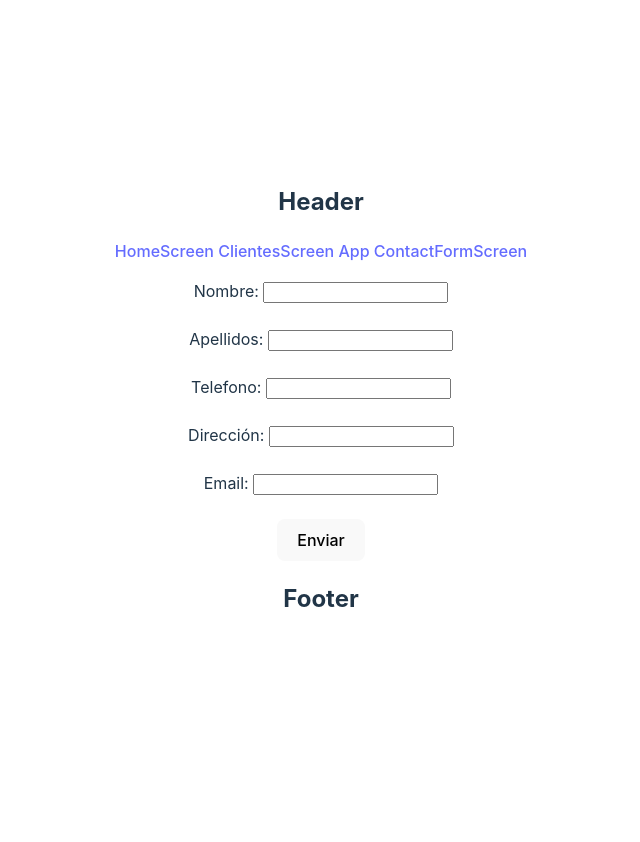
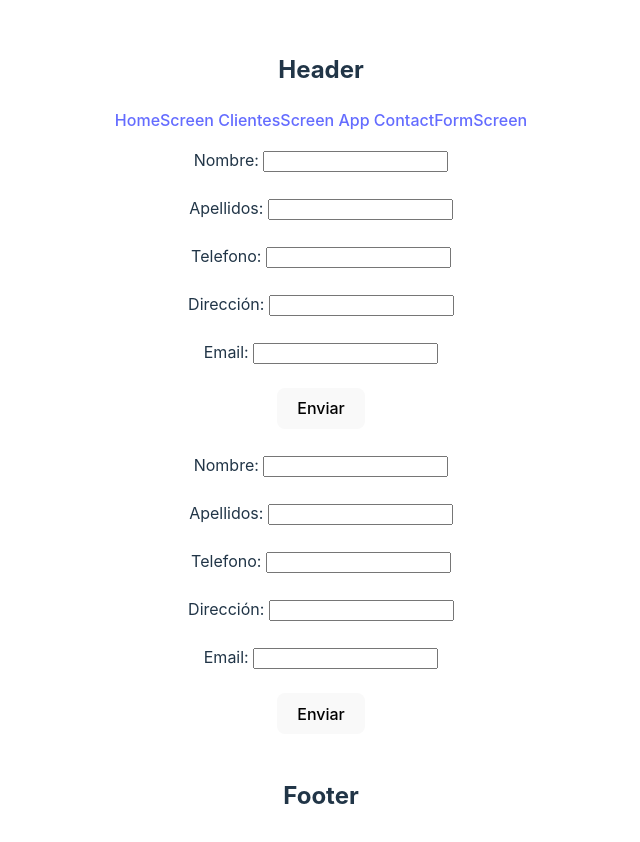
Before and after one commit to salvarez96/modulo5-diplomado-u-catalunya-react, a React (Vite) app: page /contacto in a window 1280 px wide. Shown: the top 842 px of the page, without its empty margins (319-959 px from the left). Before the commit the page ends 800 px from the top, so only its background shows below. Built offline with nearby package versions, Linux system fonts and the light colour scheme.

Commit message:
Create a form with useFormik

```diff
--- a/package.json
+++ b/package.json
@@ -10,6 +10,7 @@
     "preview": "vite preview"
   },
   "dependencies": {
+    "formik": "^2.4.5",
     "react": "^18.2.0",
     "react-dom": "^18.2.0",
     "react-router-dom": "^6.21.1"
--- /dev/null
+++ b/src/components/UseFormikForm.jsx
@@ -0,0 +1,53 @@
+import { useFormik } from "formik"
+
+function UseFormikForm() {
+
+  const formik = useFormik({
+    initialValues: {
+      nombres: '',
+      apellidos: '',
+      telefono: '',
+      direccion: '',
+      email: ''
+    },
+    onSubmit: (values) => {
+      console.log('mostrando los datos de values: ', values);
+    }
+  })
+
+  return (
+    <>
+      <form onSubmit={formik.handleSubmit}>
+        <div>
+          <label htmlFor="nombre">Nombre: </label>
+          <input type="text" name="nombre" id="nombre" onChange={formik.handleChange} defaultValue={formik.values.nombres} />
+        </div>
+        <br />
+        <div>
+          <label htmlFor="apellidos">Apellidos: </label>
+          <input type="text" name="apellidos" id="apellidos" onChange={formik.handleChange} defaultValue={formik.values.apellidos} />
+        </div>
+        <br />
+        <div>
+          <label htmlFor="telefono">Telefono: </label>
+          <input type="tel" name="telefono" id="telefono" onChange={formik.handleChange} defaultValue={formik.values.telefono} />
+        </div>
+        <br />
+        <div>
+          <label htmlFor="direccion">Dirección: </label>
+          <input type="text" name="direccion" id="direccion" onChange={formik.handleChange} defaultValue={formik.values.direccion} />
+        </div>
+        <br />
+        <div>
+          <label htmlFor="email">Email: </label>
+          <input type="email" name="email" id="email" onChange={formik.handleChange} defaultValue={formik.values.email} />
+        </div>
+        <br />
+        <button type="submit">Enviar</button>
+      </form>
+      <br />
+    </>
+  )
+}
+
+export default UseFormikForm
--- a/src/screens/contacto/ContactFormScreen.jsx
+++ b/src/screens/contacto/ContactFormScreen.jsx
@@ -1,4 +1,5 @@
 import { useState } from "react"
+import UseFormikForm from "../../components/UseFormikForm"
 
 function ContactFormScreen() {
 
@@ -44,6 +45,8 @@ function ContactFormScreen() {
         <br />
         <button type="button" onClick={handleSubmit}>Enviar</button>
       </form>
+      <br />
+      <UseFormikForm />
     </>
   )
 }
```
Also changed, not shown: 1 other file (tests, documents, lock files or other folders).
